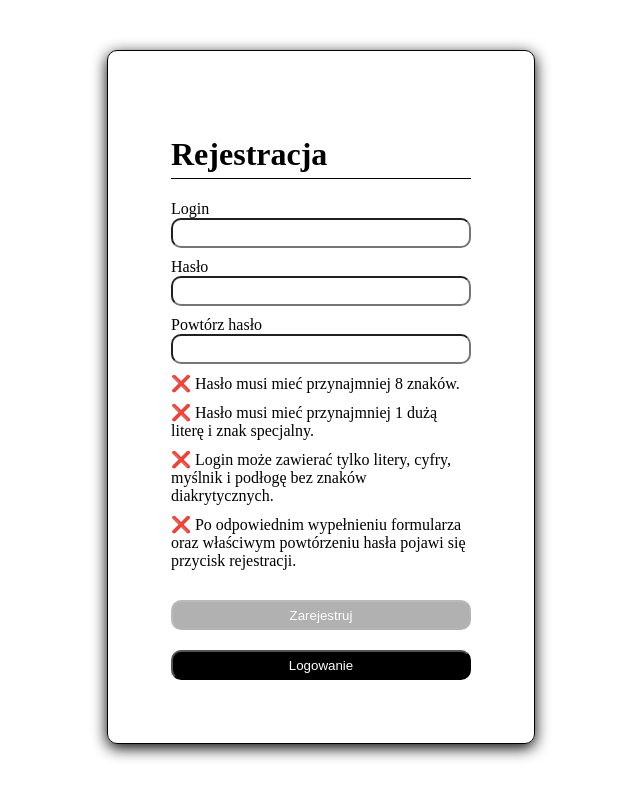
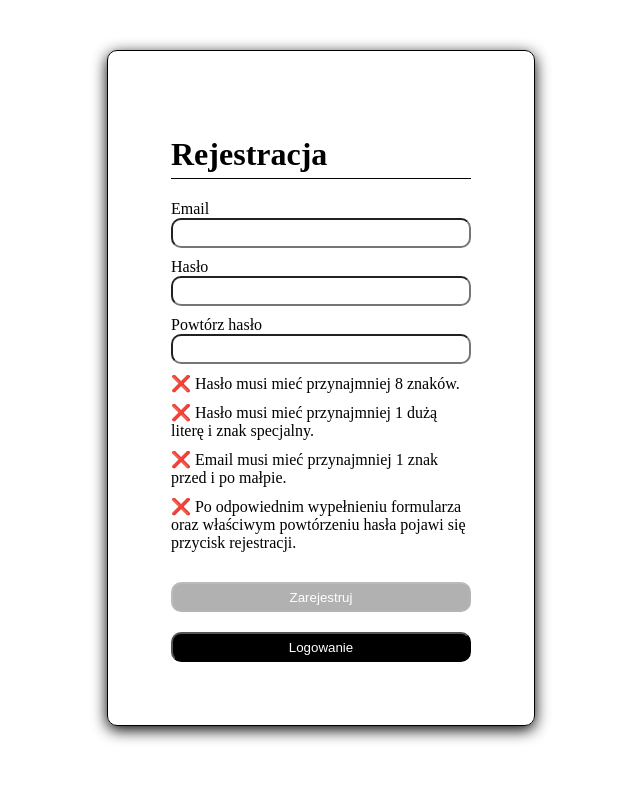
Before and after one commit to TobiaszCh/CodeSage_frontend, an Angular app: page /register in a window 1280 px wide. Shown: the whole page, without its empty margins (319-959 px from the left). Built offline with nearby package versions, Linux system fonts and the light colour scheme.

Commit message:
Feature: - Changed login for email and added message to new user

```diff
--- a/src/app/login/login.component.html
+++ b/src/app/login/login.component.html
@@ -2,8 +2,8 @@
     <h1>Login</h1>
     <div class="error" *ngIf="error">{{error}}</div>
     <div>
-        <label>Użytkownik</label>
-        <input type="text" name="username" [(ngModel)] = "username"/>
+        <label>Email</label>
+        <input type="email" name="username" [(ngModel)] = "username"/>
     </div>
     <div>
         <label>Hasło</label>
--- a/src/app/registration/registration.component.html
+++ b/src/app/registration/registration.component.html
@@ -2,8 +2,8 @@
     <h1>Rejestracja</h1>
     <div class="error" *ngIf="error">{{error}}</div>
     <div>
-        <label>Login</label>
-        <input type="text" name="username" [(ngModel)]="username" />
+        <label>Email</label>
+        <input type="email" name="username" [(ngModel)]="username" />
     </div>
     <div>
         <label>Hasło</label>
@@ -17,8 +17,7 @@
         znaków.</div>
     <div><span>{{atLeastOneUpperLetterAndSpecialInPassword() ? "✅" : "❌"}}</span> Hasło musi mieć przynajmniej 1 dużą
         literę i znak specjalny.</div>
-    <div><span>{{lettersWithDashAndFloorInUsername() ? "✅" : "❌"}}</span> Login może zawierać tylko litery, cyfry, myślnik i podłogę
-        bez znaków diakrytycznych.</div>
+    <div><span>{{isItEmail() ? "✅" : "❌"}}</span> Email musi mieć przynajmniej 1 znak przed i po małpie.</div>
     <div><span>{{activeRegistration() ? "✅" : "❌"}}</span> Po odpowiednim wypełnieniu formularza oraz właściwym
         powtórzeniu hasła pojawi się przycisk rejestracji.</div>
     <button [disabled]="!activeRegistration()" (click)="sendRegisterDetails()"> Zarejestruj </button>
--- a/src/app/registration/registration.component.ts
+++ b/src/app/registration/registration.component.ts
@@ -51,20 +51,20 @@ export class RegistrationComponent {
     return hasUpperCase && hasSpecialChar;
   }
 
-  public lettersWithDashAndFloorInUsername(): boolean {
-    const letters = /^[0-9A-Za-z_-]+$/.test(this.username);
+  public isItEmail(): boolean {
+    const letters = /^[a-zA-Z0-9._%+-]+@[a-zA-Z0-9.-]+$/.test(this.username);
     return letters;
   }
 
   public activeRegistration(): boolean {
     return this.signsMoreThenSevenButLessThenfifteenInPassword()
       && this.atLeastOneUpperLetterAndSpecialInPassword()
-      && this.lettersWithDashAndFloorInUsername()
+      && this.isItEmail()
       && this.password == this.repeatedPassword;
   }
 
   public showSuccess(messageToToastr: string) {
-    this.toastr.success(messageToToastr, "Sukces!");
+    this.toastr.success(messageToToastr + ". Sprawdź skrzynkę mailową!", "Sukces!");
   }
 
   public goToLogin(): void {
--- a/src/enviroments/environment.ts
+++ b/src/enviroments/environment.ts
@@ -1,4 +1,4 @@
 export const environment = {
     production: false,
-    apiUrl: "http://localhost:8020",
+    apiUrl: "http://localhost:8020"
 }
```
Also changed, not shown: server.js (line endings or trailing spaces).
